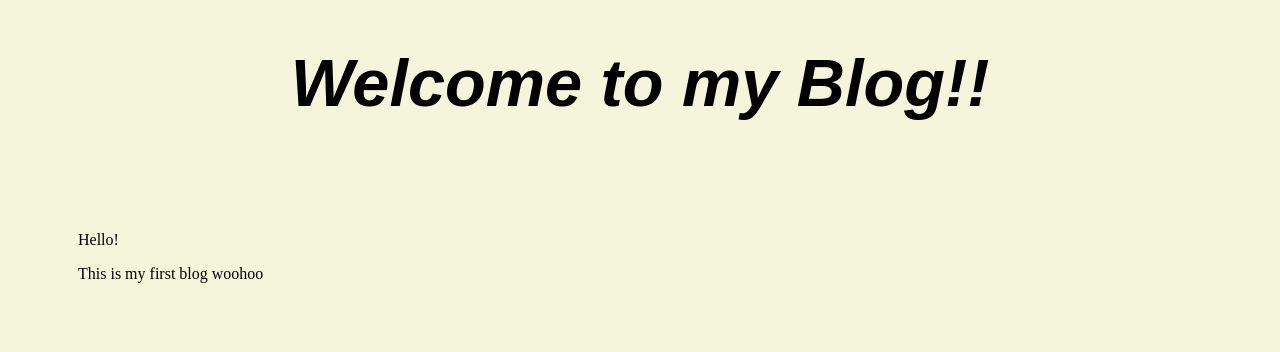
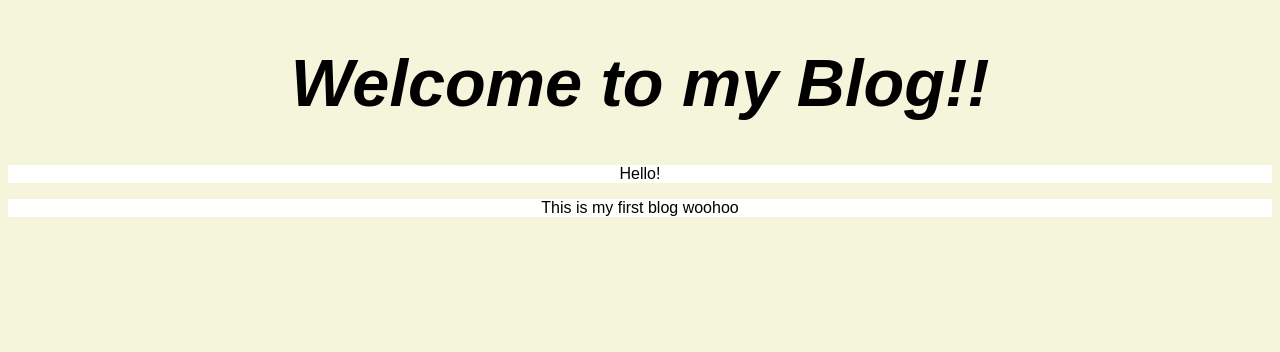
Before and after one commit to joshtaula19/joshtaula19.github.io, a plain HTML site: page index.html in a window 1280 px wide. Drawn offline with Linux system fonts and the light colour scheme.

Commit message:
making changes

```diff
--- a/index.html
+++ b/index.html
@@ -11,9 +11,9 @@
   <body>
     <h1>Welcome to my Blog!!</h1>
 
-<div>
     <p> Hello! </p>
     <p> This is my first blog woohoo  </p>
-    </div>
+
+
   </body>
 </html>
--- a/styles/indexmain.css
+++ b/styles/indexmain.css
@@ -7,11 +7,12 @@ h1 {
     font-family: Arial, Helvetica, sans-serif;
     font-style: italic;
     text-align: center;
+    background-color:  #f5f5dc;
 }
 
-div {
-    width: 300px;
-    border: 15px white;
-    padding: 50px;
-    margin: 20px;
+p {
+    font-family: Arial, Helvetica, sans-serif;
+    font-style: bold;
+    text-align: center;
+    background-color: white;
 }
```
